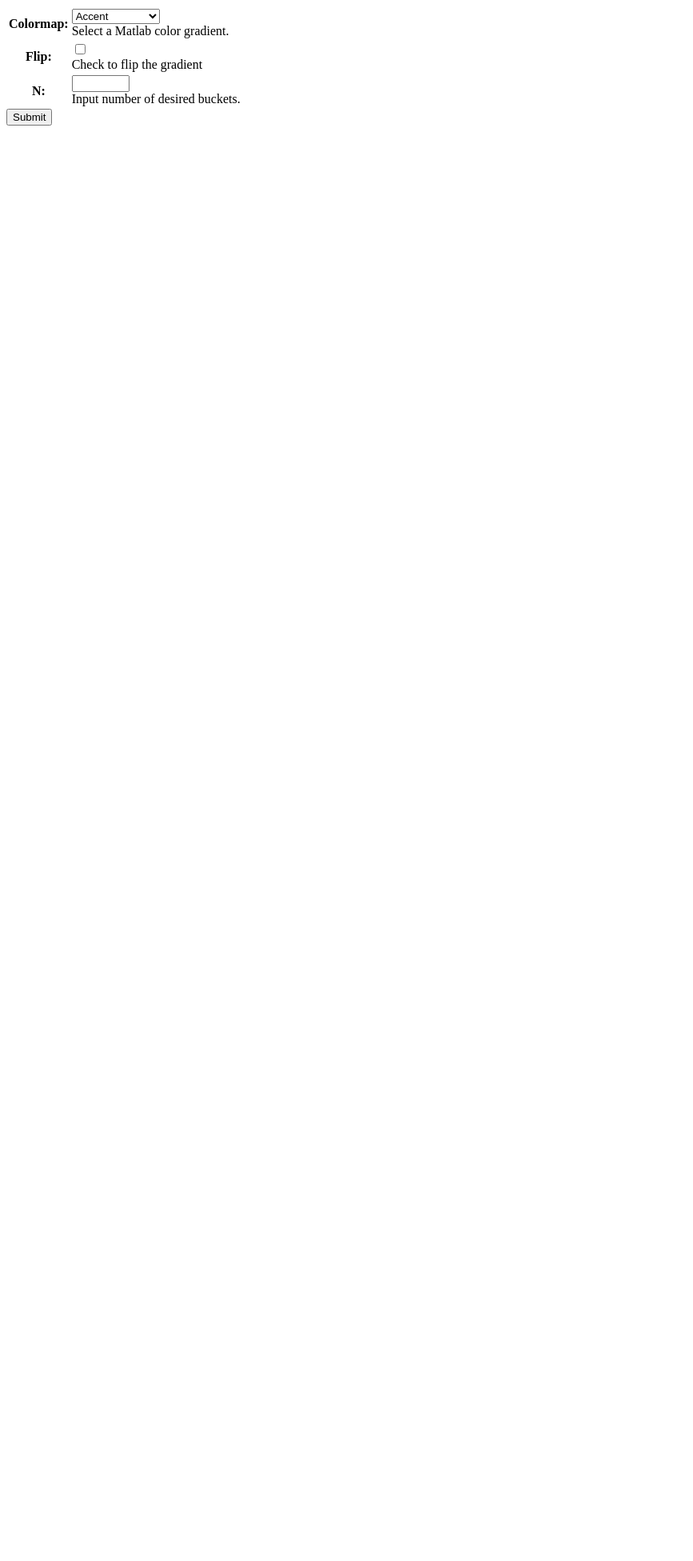
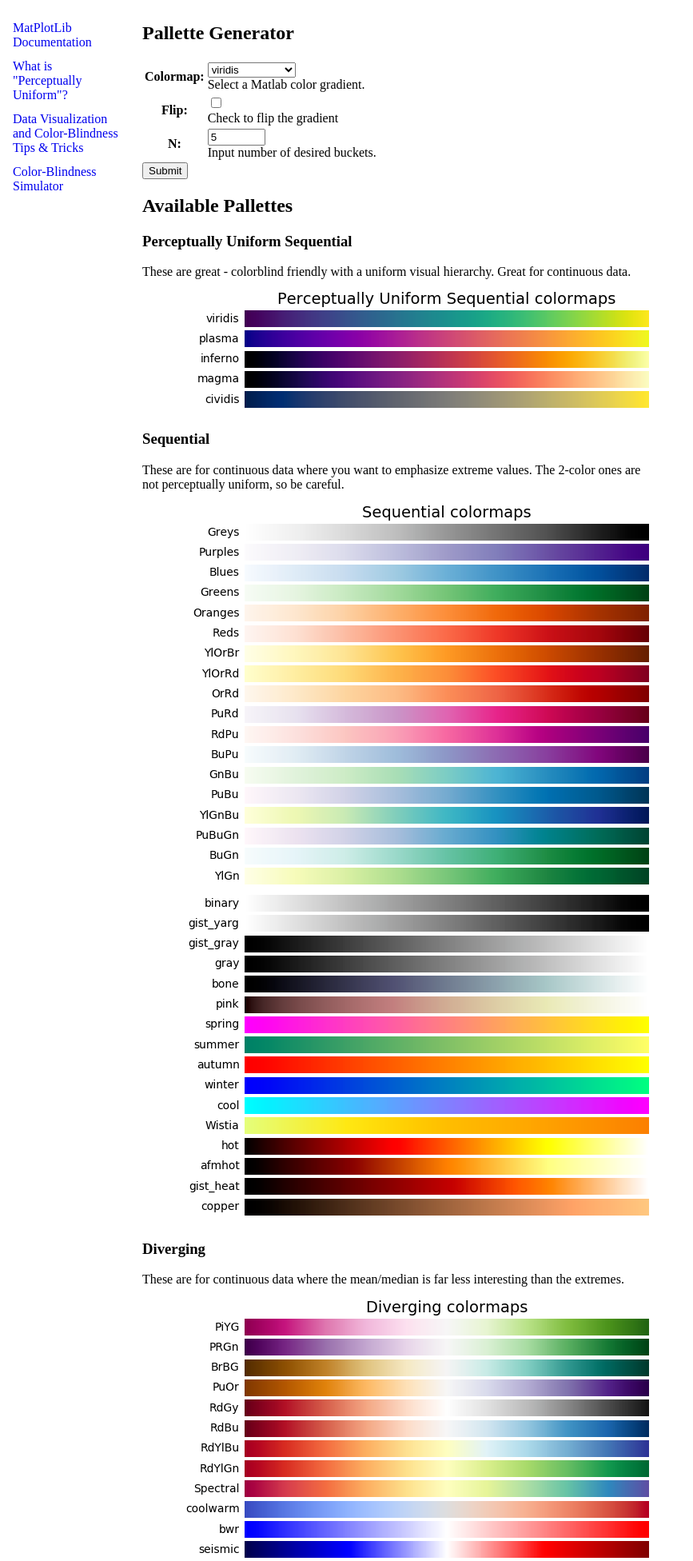
Before and after one commit to johnabsher/color_mapper, a Django app: page / in a window 1280 px wide. Shown: the top 1952 px of the page at 80% size, without its empty margins (0-867 px from the left). Before the commit the page ends 157 px from the top, so only its background shows below. Run offline with Django 3.2, Linux system fonts and the light colour scheme.

Commit message:
Adding in a ton of cosmetic upgrades and text

```diff
--- a/projects/colorapp/colors/forms.py
+++ b/projects/colorapp/colors/forms.py
@@ -3,6 +3,6 @@ from colors.validation import colormaps_valid_aligned
 
 
 class GetHexForm(forms.Form):
-    colormap = forms.ChoiceField(choices=[(x, x) for x in colormaps_valid_aligned], help_text="Select a Matlab color gradient.")
+    colormap = forms.ChoiceField(choices=[(x, x) for x in colormaps_valid_aligned], help_text="Select a Matlab color gradient.", initial='viridis')
     flip = forms.BooleanField(help_text='Check to flip the gradient', required=False)
-    n = forms.IntegerField(help_text="Input number of desired buckets.", min_value=0, max_value=1000)
+    n = forms.IntegerField(help_text="Input number of desired buckets.", min_value=0, max_value=1000, initial='5')
--- a/projects/colorapp/colors/templates/base_generic.html
+++ b/projects/colorapp/colors/templates/base_generic.html
@@ -1,10 +1,70 @@
-<!DOCTYPE html>
-<html>
-    <head>
-        <title>My Project</title>
-    </head>
+<!doctype html>
+<head>
+  {% load static %}
+  <meta charset="utf-8">
+  <title>Matplotlib Color Pallette Generator</title>
+  <meta name="description" content="This is a website that allows you to use a MatPlotLib Color Gradient to generate a color pallette.  It is useful for Data Visualisation, Machine Learning, and other Data Science tasks.">
+  <meta name="viewport" content="width=device-width, initial-scale=1">
+  <style>
+.sidenav {
+  height: 100%;
+  width: 160px;
+  position: fixed;
+  z-index: 1;
+  top: 0;
+  left: 0;
+  background-color: #fff;
+  overflow-x: hidden;
+  padding-top: 20px;
+}
 
-    <body>
-    {% block content %}{% endblock content %}
-    </body>
+.sidenav a {
+  padding: 6px 8px 6px 16px;
+  text-decoration: none;
+  display: block;
+}
+
+.sidenav a:hover {
+  color: #111;
+}
+
+.main {
+  margin-left: 160px; /* Same as the width of the sidenav */
+  padding: 0px 10px;
+}
+
+* {
+  box-sizing: border-box;
+}
+.row {
+  margin-left:160px;
+  display: flex;
+}
+/* Create two equal columns that sits next to each other */
+.column {
+  margin-left:10px;
+  flex: 50%;
+}
+</style>
+</head>
+
+<body>
+  <!--[if IE]>
+    <p class="browserupgrade">You are using an <strong>outdated</strong> browser. Please <a href="https://browsehappy.com/">upgrade your browser</a> to improve your experience and security.</p>
+  <![endif]-->
+
+  <!-- Add your site or application content here -->
+<div class="sidenav">
+  {% block sidebar %}{% endblock %}
+</div>
+  <div class="row">
+  <div class="column">
+    {% block content %}{% endblock %}
+  </div>
+  <div class="column">
+    {% block results %}{% endblock %}
+  </div>
+</div>
+</body>
+
 </html>
--- /dev/null
+++ b/projects/colorapp/colors/templates/color-template.html
@@ -0,0 +1,8 @@
+{% extends "base_generic.html" %}
+
+{% block sidebar %}
+<a href="https://matplotlib.org/3.1.0/tutorials/colors/colormaps.html">MatPlotLib Documentation</a>
+<a href="https://peterkovesi.com/projects/colourmaps/">What is "Perceptually Uniform"?</a>
+<a href="http://mkweb.bcgsc.ca/colorblind/">Data Visualization and Color-Blindness Tips & Tricks</a>
+<a href="https://www.color-blindness.com/coblis-color-blindness-simulator//">Color-Blindness Simulator</a>
+{% endblock %}
--- a/projects/colorapp/colors/templates/colorpage.html
+++ b/projects/colorapp/colors/templates/colorpage.html
@@ -1,6 +1,8 @@
-{% extends "base_generic.html" %}
+{% extends "color-template.html" %}
 
 {% block content %}
+{% load static %}
+<h2>Pallette Generator</h2>
   <form action="" method="post">
     {% csrf_token %}
     <table>
@@ -8,4 +10,24 @@
     </table>
     <input type="submit" value="Submit">
   </form>
+<h2>Available Pallettes</h2>
+<h3>Perceptually Uniform Sequential</h3>
+<p>These are great - colorblind friendly with a uniform visual hierarchy.  Great for continuous data.</p>
+<img src="{% static 'sphx_glr_colormaps_001.png' %}" / >
+<h3>Sequential</h3>
+<p>These are for continuous data where you want to emphasize extreme values.  The 2-color ones are not perceptually uniform, so be careful.</p>
+<img src="{% static 'sphx_glr_colormaps_002.png' %}" / >
+<img src="{% static 'sphx_glr_colormaps_003.png' %}" / >
+<h3>Diverging</h3>
+<p>These are for continuous data where the mean/median is far less interesting than the extremes.</p>
+<img src="{% static 'sphx_glr_colormaps_004.png' %}" / >
+<h3>Cyclic</h3>
+<p>These are for continuous data where the extremes are quite similar, and it's the gradation in the middle you're interested in.</p>
+<img src="{% static 'sphx_glr_colormaps_005.png' %}" / >
+<h3>Categorical</h3>
+<p>These are for categorical data.</p>
+<img src="{% static 'sphx_glr_colormaps_006.png' %}" / >
+<h3>Miscellaneous</h3>
+<p>These are for fairly niche use cases or are just for fun.</p>
+<img src="{% static 'sphx_glr_colormaps_007.png' %}" / >
 {% endblock %}
```
Also changed, not shown: projects/colorapp/colors/templates/colorpage-results.html (+4 -9 lines), projects/colorapp/colors/static/sphx_glr_colormaps_001.png (added), projects/colorapp/colors/static/sphx_glr_colormaps_002.png (added), projects/colorapp/colors/static/sphx_glr_colormaps_003.png (added), projects/colorapp/colors/static/sphx_glr_colormaps_004.png (added), projects/colorapp/colors/static/sphx_glr_colormaps_005.png (added), projects/colorapp/colors/static/sphx_glr_colormaps_006.png (added), projects/colorapp/colors/static/sphx_glr_colormaps_007.png (added).
